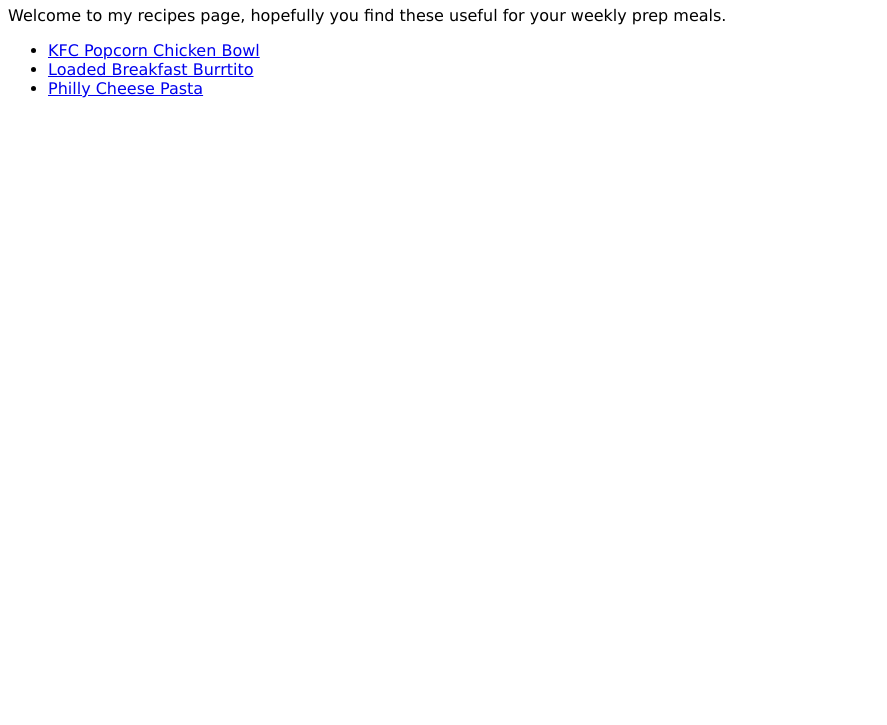
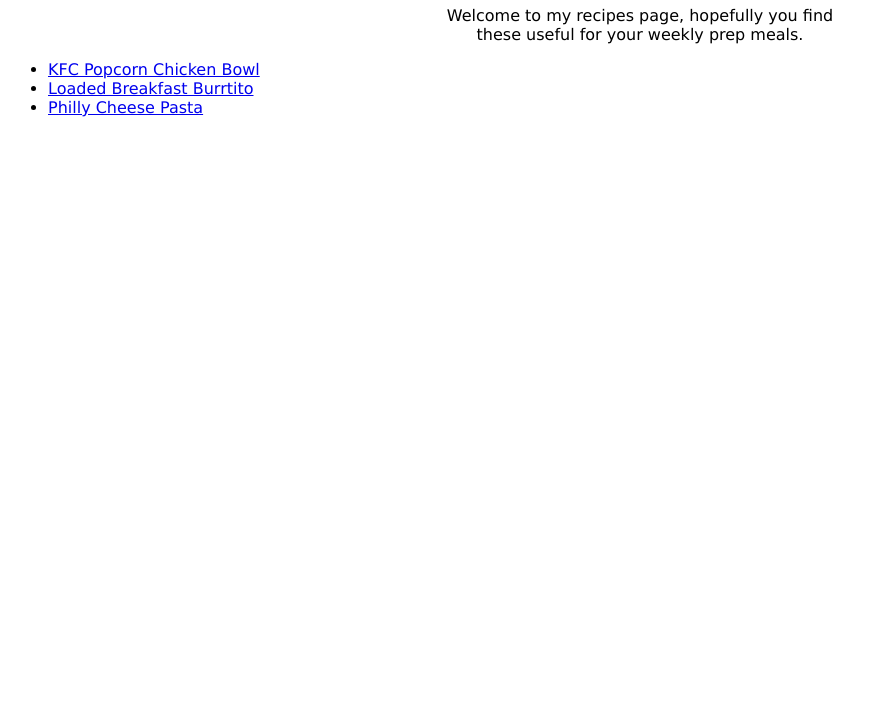
Before and after one commit to jjsanfeliz/odin-recipes, a plain HTML site: page index.html in a window 1280 px wide. Shown: the part 75-800 px from the top of the page, without its empty margins (0-887 px from the left). Drawn offline with Linux system fonts and the light colour scheme.

Commit message:
Add CSS file
Create CSS file in order to begin styling the website

```diff
--- a/index.html
+++ b/index.html
@@ -10,7 +10,7 @@
         <p class="description">
             Welcome to my recipes page, hopefully you find these useful for your weekly prep meals.
         </p>
-        <ul>
+        <ul id="recipes" class="list">
             <li><a href="./recipes/kfc_popChick.html" target="_blank" rel="noopener noreferrer">KFC Popcorn Chicken Bowl</a></li>
             <li><a href="./recipes/breaky_burrito.html" target="_blank" rel="noopener noreferrer">Loaded Breakfast Burrtito</a></li>
             <li><a href="./recipes/philly_pasta.html" target="_blank" rel="noopener noreferrer">Philly Cheese Pasta</a></li>
--- a/styles.css
+++ b/styles.css
@@ -6,5 +6,8 @@ body {
     text-align: center;
 }
 .description{
-
+    text-align: center;
+    max-width: 50%;
+    padding-left: 33%;
+    padding-right: 33%;
 }
```
